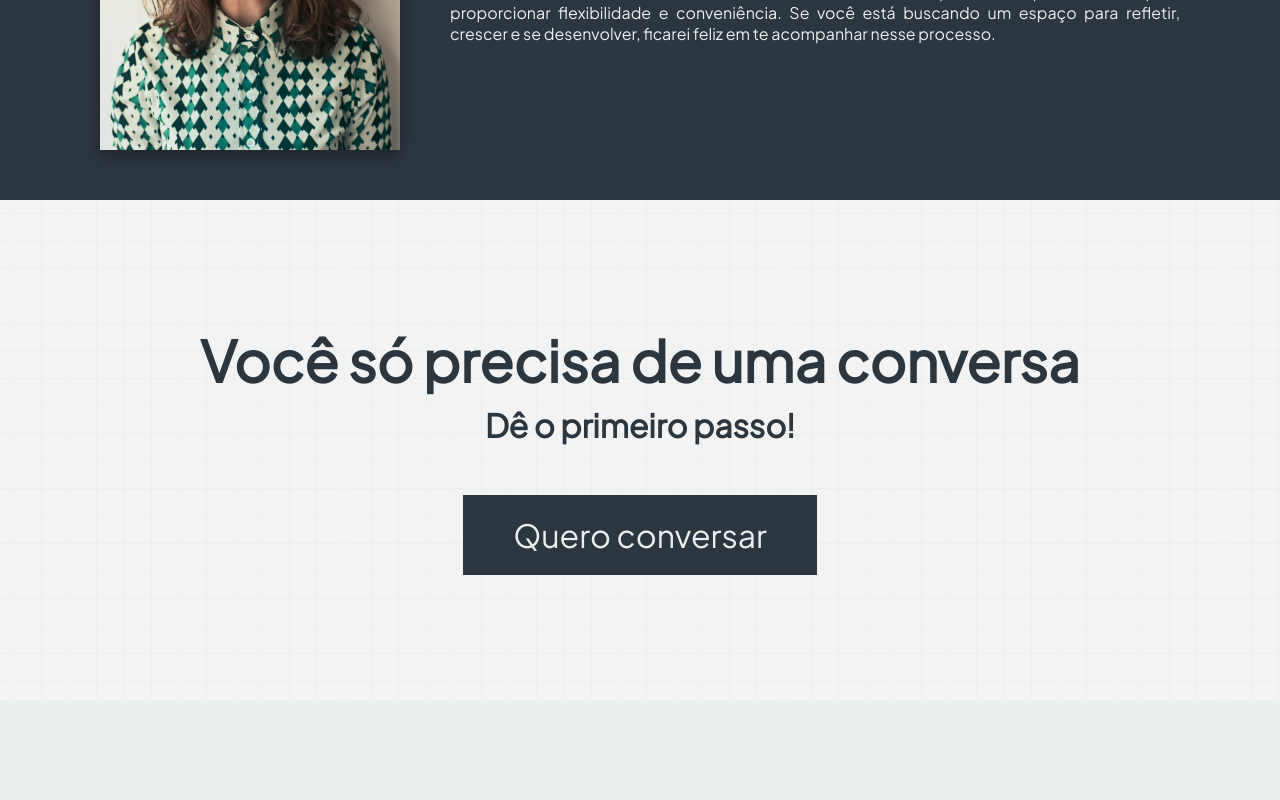
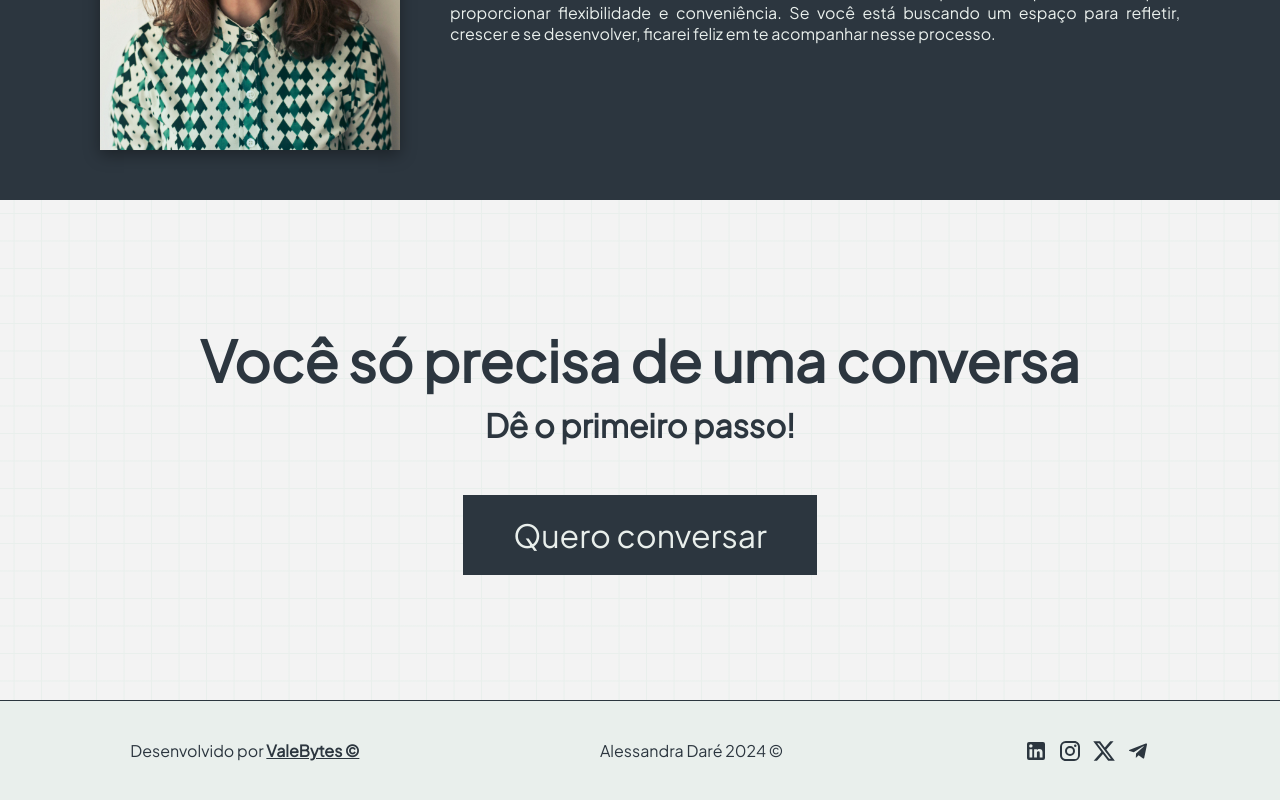
Before and after one commit to allessandrogomes/psychologist-portfolio, a Next.js app: page / in a window 1280 px wide. Shown: the part 2924-3724 px from the top of the page. Before the commit the page ends 3624 px from the top, so only its background shows below. Built offline with nearby package versions, Linux system fonts and the light colour scheme.

Commit message:
:sparkles:feat: cria o footer da página.

```diff
--- a/src/app/page.tsx
+++ b/src/app/page.tsx
@@ -6,6 +6,7 @@ import "@fontsource/plus-jakarta-sans"
 import TestemonialsSection from "@/components/TestemonialsSection";
 import AboutSection from "@/components/AboutSection";
 import CallSection from "@/components/CalllSection";
+import Footer from "@/components/Footer";
 
 export default function Home() {
   return (
@@ -18,6 +19,7 @@ export default function Home() {
           <AboutSection />
           <CallSection />
         </main>
+        <Footer />
     </>
   );
 }
--- /dev/null
+++ b/src/components/Footer/index.tsx
@@ -0,0 +1,24 @@
+import styles from "./styles.module.scss"
+import LinkedInIcon from '@mui/icons-material/LinkedIn'
+import InstagramIcon from '@mui/icons-material/Instagram'
+import XIcon from '@mui/icons-material/X'
+import TelegramIcon from '@mui/icons-material/Telegram'
+
+export default function Footer() {
+    return (
+        <footer className={styles.footer}>
+
+            <p>Desenvolvido por <a href="https://www.valebytes.com.br" target="_blank">ValeBytes &copy;</a></p>
+
+            <p>Alessandra Daré 2024 &copy;</p>
+
+            <div className={styles.socialMedias}>
+                <LinkedInIcon sx={{ cursor: "pointer" }} />
+                <InstagramIcon sx={{ cursor: "pointer" }} />
+                <XIcon sx={{ cursor: "pointer" }} />
+                <TelegramIcon sx={{ cursor: "pointer" }} />
+            </div>
+
+        </footer>
+    )
+}
--- /dev/null
+++ b/src/components/Footer/styles.module.scss
@@ -0,0 +1,38 @@
+@import "@/app/globals.scss";
+
+.footer {
+    display: flex;
+    justify-content: space-around;
+    align-items: center;
+    box-sizing: border-box;
+    padding: 20px 10px;
+    width: 100%;
+    max-width: 100%;
+    min-height: 100px;
+    border-top: 1px solid $color2;
+
+    p {
+        margin: 0;
+        text-align: center;
+        font-weight: 400;
+
+        a {
+            font-weight: 900;
+            text-decoration: underline;
+            cursor: pointer;
+            color: $color2;
+        }
+    }
+
+    .socialMedias {
+        display: flex;
+        gap: 10px;
+    }
+
+    @media (max-width: 767px) {
+
+        justify-content: center;
+        flex-direction: column-reverse;
+        gap: 10px;
+    }
+}
```
